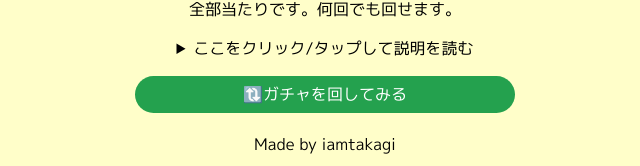
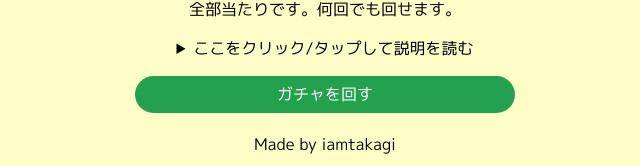
Before and after one commit to iamtakagi-lab/anime-title-gacha, a React app: page / in a window 1280 px wide. Shown: the part 160-326 px from the top of the page, without its empty margins (315-955 px from the left). Built offline with nearby package versions, Linux system fonts and the light colour scheme.

Commit message:
Fix: gacha button

```diff
--- a/src/renderer/app.tsx
+++ b/src/renderer/app.tsx
@@ -33,7 +33,9 @@ export const App: React.FC<{}> = () => {
             open(
               `https://twitter.com/intent/tweet?text=アニメタイトルガチャで ${
                 work ? work.title.replace("&", "＆") : ""
-              } (${work.season_name_text}) を引きました。ガチャを回した回数: ${count}回&url=https://anime-title-gacha.iamtakagi.net&hashtags=アニメタイトルガチャ`,
+              } (${
+                work.season_name_text
+              }) を引きました。ガチャを回した回数: ${count}回&url=https://anime-title-gacha.iamtakagi.net&hashtags=アニメタイトルガチャ`,
               "_blank",
               "noreferrer"
             )
@@ -47,7 +49,7 @@ export const App: React.FC<{}> = () => {
         id="random_btn"
         onClick={async () => await pick()}
       >
-        🔃ガチャを回してみる
+        ガチャを回す
       </button>
       {work && (
         <div id="work_card">
@@ -55,7 +57,12 @@ export const App: React.FC<{}> = () => {
           <>
             <p id="work_title">{work.title}</p>
             <p>{work.season_name_text}</p>
-            <a id="work_url" href={work.official_site_url} target="_blank" rel="noopener noreferrer">
+            <a
+              id="work_url"
+              href={work.official_site_url}
+              target="_blank"
+              rel="noopener noreferrer"
+            >
               {work.official_site_url}
             </a>
             <img
```
